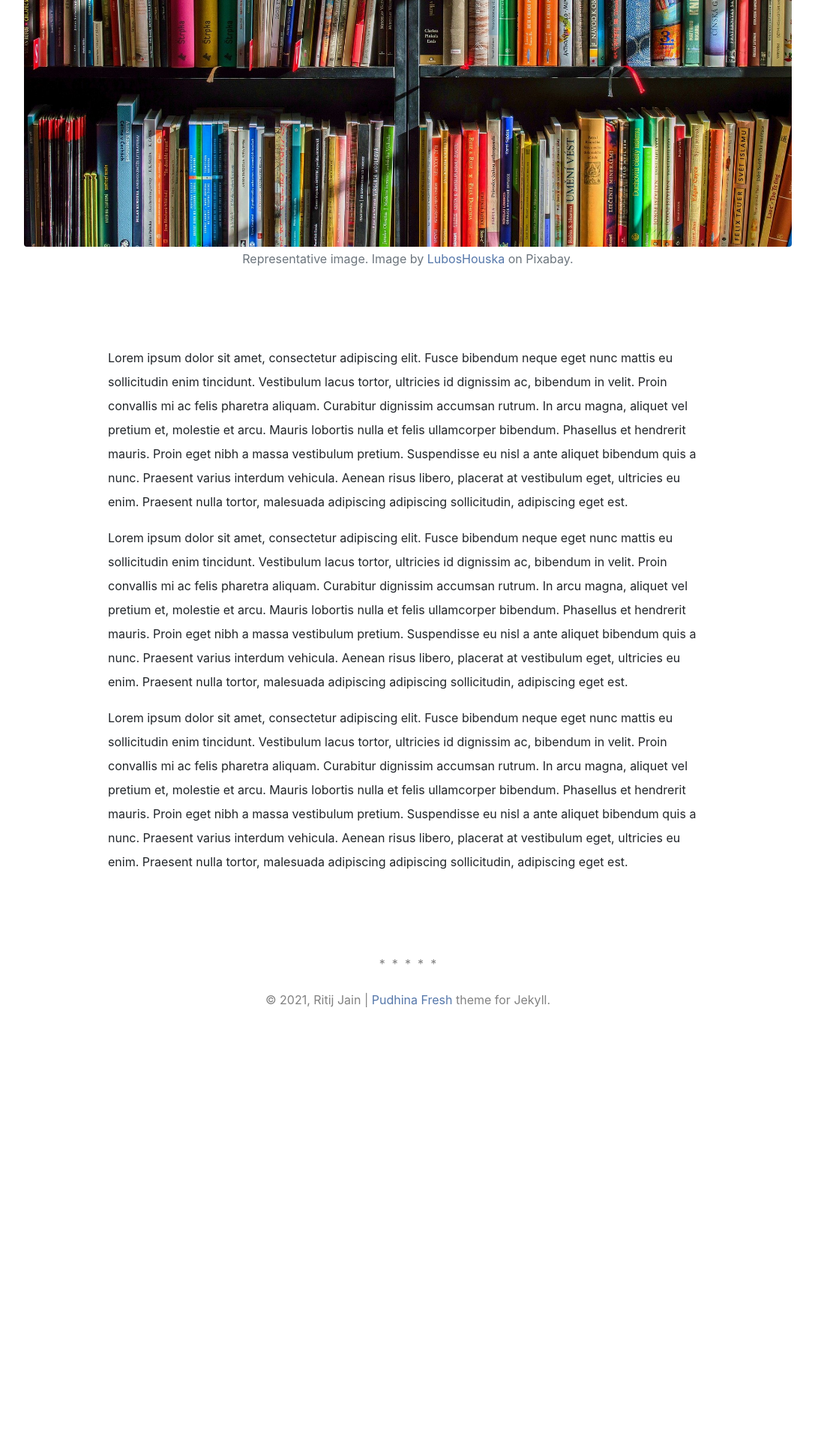
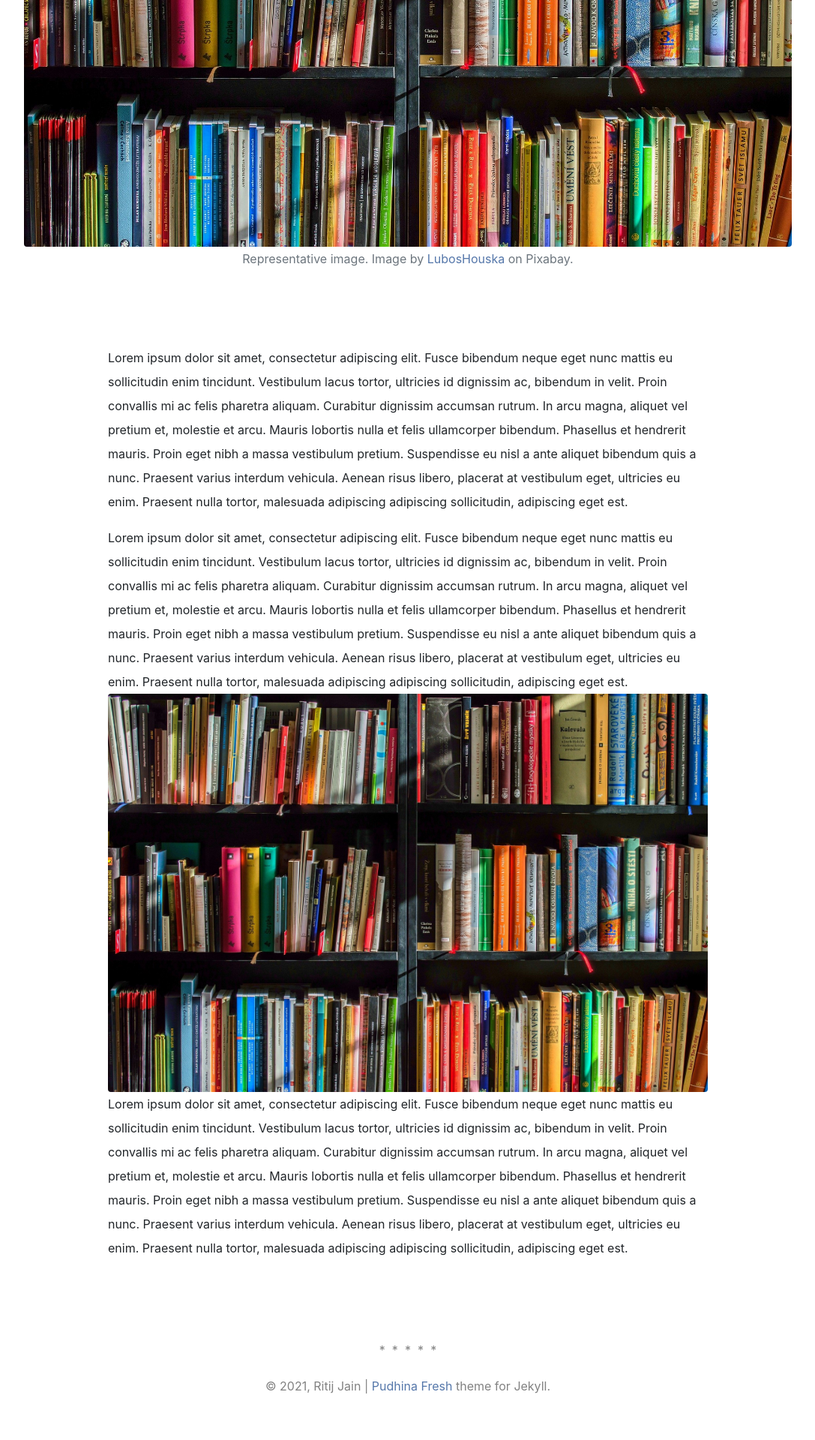
Before and after one commit to Resh-97/Pockets-Of-Reflection, a Jekyll site: the page built from _posts/2020-04-02-sample.md, in a window 1280 px wide. Shown: the part 718-2638 px from the top of the page at 75% size, without its empty margins (96-1183 px from the left). Built offline with Jekyll 4.4.1, drawn with Linux system fonts in a browser that asks for light colours; nearby versions of some CDN libraries; a style sheet for code colours, icons or effects is not loaded; before the commit the page ends 2123 px from its top, so only the background shows below that.

Commit message:
Update 2020-04-02-sample.md

```diff
--- a/_posts/2020-04-02-sample.md
+++ b/_posts/2020-04-02-sample.md
@@ -9,5 +9,5 @@ splash_img_caption: Representative image. Image by <a href="https://pixabay.com/
 Lorem ipsum dolor sit amet, consectetur adipiscing elit. Fusce bibendum neque eget nunc mattis eu sollicitudin enim tincidunt. Vestibulum lacus tortor, ultricies id dignissim ac, bibendum in velit. Proin convallis mi ac felis pharetra aliquam. Curabitur dignissim accumsan rutrum. In arcu magna, aliquet vel pretium et, molestie et arcu. Mauris lobortis nulla et felis ullamcorper bibendum. Phasellus et hendrerit mauris. Proin eget nibh a massa vestibulum pretium. Suspendisse eu nisl a ante aliquet bibendum quis a nunc. Praesent varius interdum vehicula. Aenean risus libero, placerat at vestibulum eget, ultricies eu enim. Praesent nulla tortor, malesuada adipiscing adipiscing sollicitudin, adipiscing eget est.
 
 Lorem ipsum dolor sit amet, consectetur adipiscing elit. Fusce bibendum neque eget nunc mattis eu sollicitudin enim tincidunt. Vestibulum lacus tortor, ultricies id dignissim ac, bibendum in velit. Proin convallis mi ac felis pharetra aliquam. Curabitur dignissim accumsan rutrum. In arcu magna, aliquet vel pretium et, molestie et arcu. Mauris lobortis nulla et felis ullamcorper bibendum. Phasellus et hendrerit mauris. Proin eget nibh a massa vestibulum pretium. Suspendisse eu nisl a ante aliquet bibendum quis a nunc. Praesent varius interdum vehicula. Aenean risus libero, placerat at vestibulum eget, ultricies eu enim. Praesent nulla tortor, malesuada adipiscing adipiscing sollicitudin, adipiscing eget est.
-
+![picture alt](/assets/img/books-1204029_1920.jpg "Title is optional")
 Lorem ipsum dolor sit amet, consectetur adipiscing elit. Fusce bibendum neque eget nunc mattis eu sollicitudin enim tincidunt. Vestibulum lacus tortor, ultricies id dignissim ac, bibendum in velit. Proin convallis mi ac felis pharetra aliquam. Curabitur dignissim accumsan rutrum. In arcu magna, aliquet vel pretium et, molestie et arcu. Mauris lobortis nulla et felis ullamcorper bibendum. Phasellus et hendrerit mauris. Proin eget nibh a massa vestibulum pretium. Suspendisse eu nisl a ante aliquet bibendum quis a nunc. Praesent varius interdum vehicula. Aenean risus libero, placerat at vestibulum eget, ultricies eu enim. Praesent nulla tortor, malesuada adipiscing adipiscing sollicitudin, adipiscing eget est.
```
